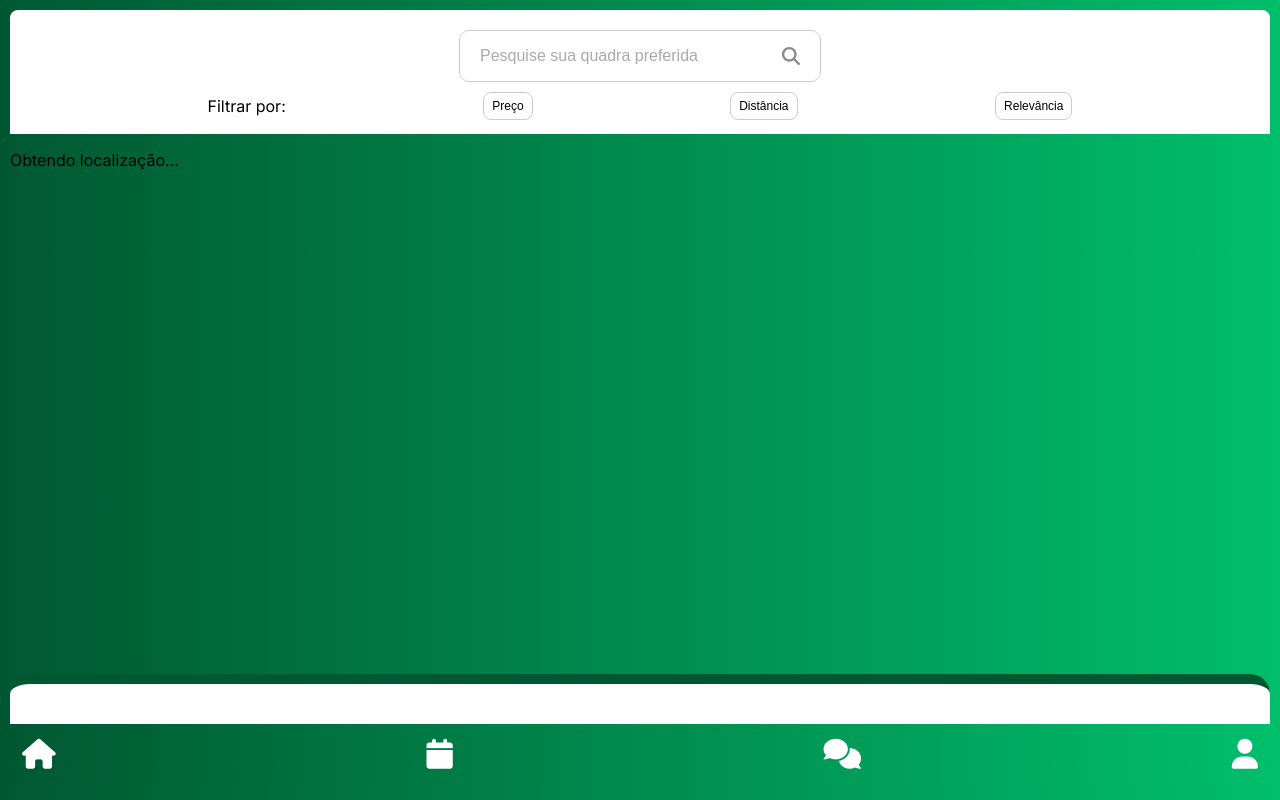
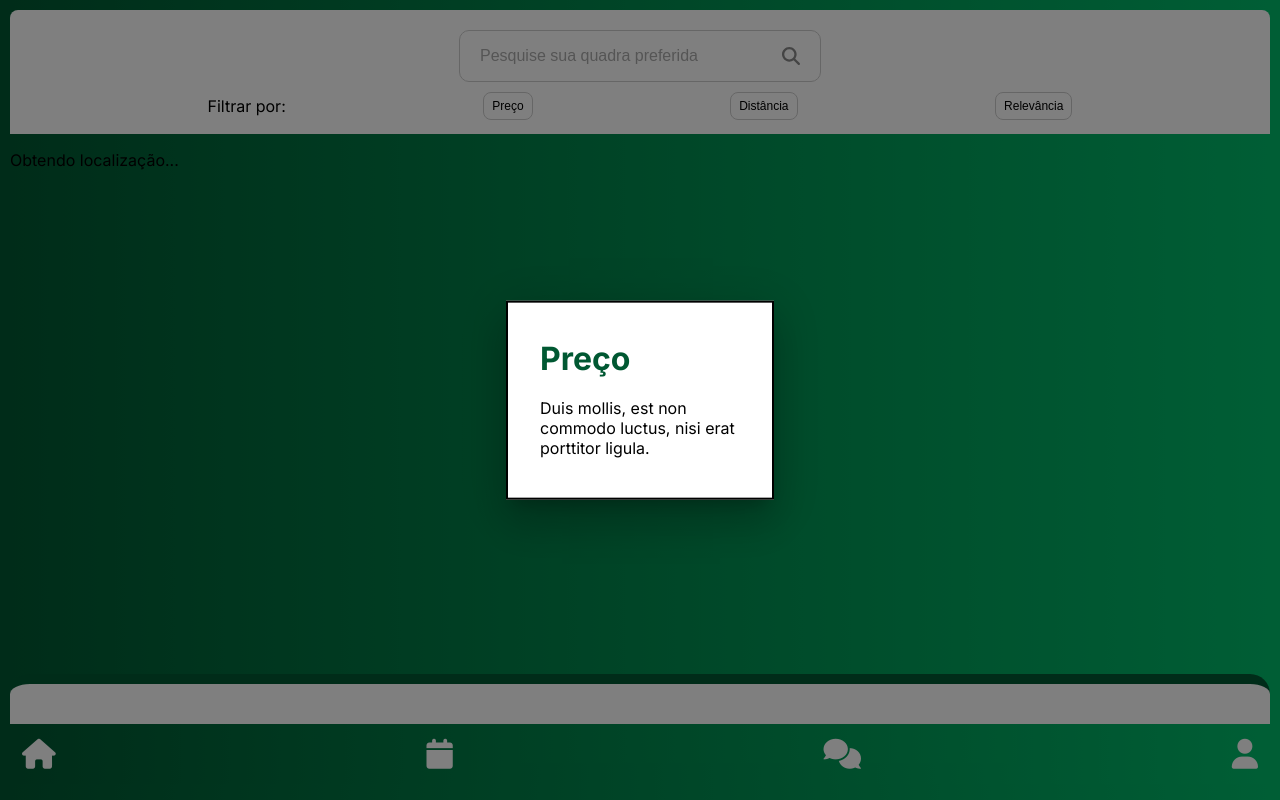
Before and after one commit to conectaesportes/Ce.Web, a React (Vite) app: page /dashboard in a window 1280 px wide. Both pictures are taken after a click on the button "Preço". Built offline with nearby package versions, Linux system fonts and the light colour scheme; no server answers.

Commit message:
filter modal

```diff
--- a/package.json
+++ b/package.json
@@ -10,10 +10,12 @@
     "preview": "vite preview"
   },
   "dependencies": {
+    "@emotion/react": "^11.14.0",
+    "@emotion/styled": "^11.14.0",
     "@fortawesome/fontawesome-svg-core": "^6.7.2",
     "@fortawesome/free-solid-svg-icons": "^6.7.2",
     "@fortawesome/react-fontawesome": "^0.2.2",
-    "@react-google-maps/api": "^2.20.3",
+    "@mui/material": "^6.3.1",
     "leaflet": "^1.9.4",
     "react": "^18.3.1",
     "react-dom": "^18.3.1",
--- a/src/pages/Dashboard/components/FilterBar.jsx
+++ b/src/pages/Dashboard/components/FilterBar.jsx
@@ -1,17 +1,87 @@
 import React from "react";
 import "./FilterBar.scss"
+import Box from '@mui/material/Box';
+import Modal from '@mui/material/Modal';
+import Button from '@mui/material/Button';
+
 
 import { FontAwesomeIcon } from "@fortawesome/react-fontawesome";
 import { faFilter } from "@fortawesome/free-solid-svg-icons";
 
+
+
 const FilterBar = () => {
-    return(
+    const style = {
+        position: 'absolute',
+        top: '50%',
+        left: '50%',
+        transform: 'translate(-50%, -50%)',
+        width: 400,
+        bgcolor: 'background.paper',
+        border: '2px solid #000',
+        boxShadow: 24,
+        pt: 2,
+        px: 4,
+        pb: 3,
+      };
+
+    const [openPrice, setOpenPrice] = React.useState(false);
+    const [openDistance, setOpenDistance] = React.useState(false);
+    const [openRelevance, setOpenRelevance] = React.useState(false);
+
+
+    function handleOpen(setOpen) {
+        setOpen(true);
+    };
+    function handleClose(setOpen) {
+        setOpen(false);
+    };
+    return (
         <div className="bar">
             <text>Filtrar por:</text>
             {/* <FontAwesomeIcon icon={faFilter} className="icon"></FontAwesomeIcon> */}
-            <button className="buttonBar">Preço</button>
-            <button className="buttonBar">Distância</button>
-            <button className="buttonBar">Relevância</button>
+            <button className="buttonBar" onClick={()=>{handleOpen(setOpenPrice)}}>Preço</button>
+            <button className="buttonBar" onClick={()=>{handleOpen(setOpenDistance)}}>Distância</button>
+            <button className="buttonBar" onClick={()=>{handleOpen(setOpenRelevance)}}>Relevância</button>
+            <Modal
+                open={openPrice}
+                onClose={()=>{handleClose(setOpenPrice)}}
+                aria-labelledby="parent-modal-title"
+                aria-describedby="parent-modal-description"
+            >
+                <Box sx={{ ...style, width: 200 }}>
+                    <h2 id="parent-modal-title">Preço</h2>
+                    <p id="parent-modal-description">
+                        Duis mollis, est non commodo luctus, nisi erat porttitor ligula.
+                    </p>
+                </Box>
+            </Modal>
+            <Modal
+                open={openDistance}
+                onClose={()=>{handleClose(setOpenDistance)}}
+                aria-labelledby="parent-modal-title"
+                aria-describedby="parent-modal-description"
+            >
+                <Box sx={{ ...style, width: 200 }}>
+                    <h2 id="parent-modal-title">Distância</h2>
+                    <p id="parent-modal-description">
+                        Duis mollis, est non commodo luctus, nisi erat porttitor ligula.
+                    </p>
+                </Box>
+            </Modal>
+            <Modal
+                open={openRelevance}
+                onClose={()=>{handleClose(setOpenRelevance)}}
+                aria-labelledby="parent-modal-title"
+                aria-describedby="parent-modal-description"
+            >
+                <Box sx={{ ...style, width: 200 }}>
+                    <h2 id="parent-modal-title">Relevância</h2>
+                    <p id="parent-modal-description">
+                        Duis mollis, est non commodo luctus, nisi erat porttitor ligula.
+                    </p>
+                </Box>
+            </Modal>
         </div>
     )
 }
--- a/src/pages/Dashboard/components/SearchBar.jsx
+++ b/src/pages/Dashboard/components/SearchBar.jsx
@@ -1,6 +1,7 @@
 import React from "react";
 import "./SearchBar.scss"
 
+import Modal from '@mui/material/Modal';
 import { FontAwesomeIcon } from "@fortawesome/react-fontawesome";
 import { faSearch } from "@fortawesome/free-solid-svg-icons";
 
```
Also changed, not shown: 1 other file (tests, documents, lock files or other folders).
